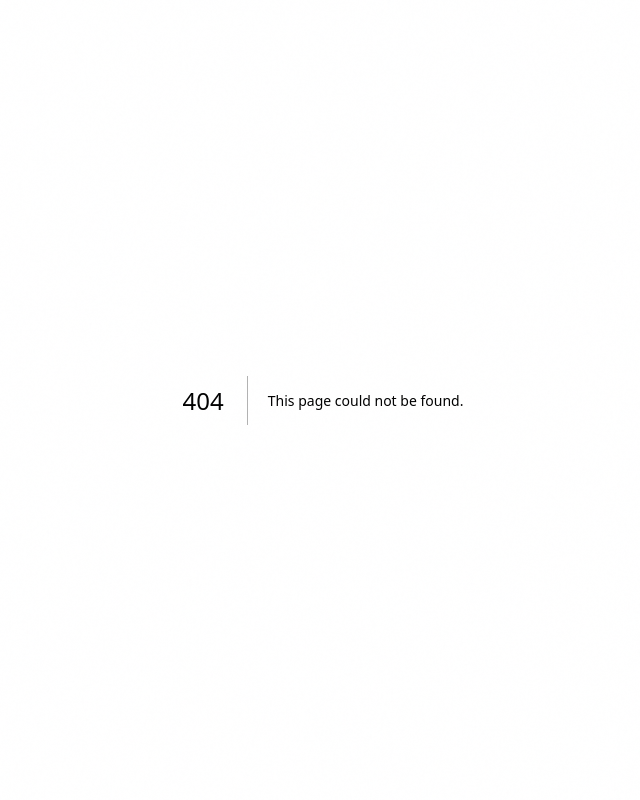
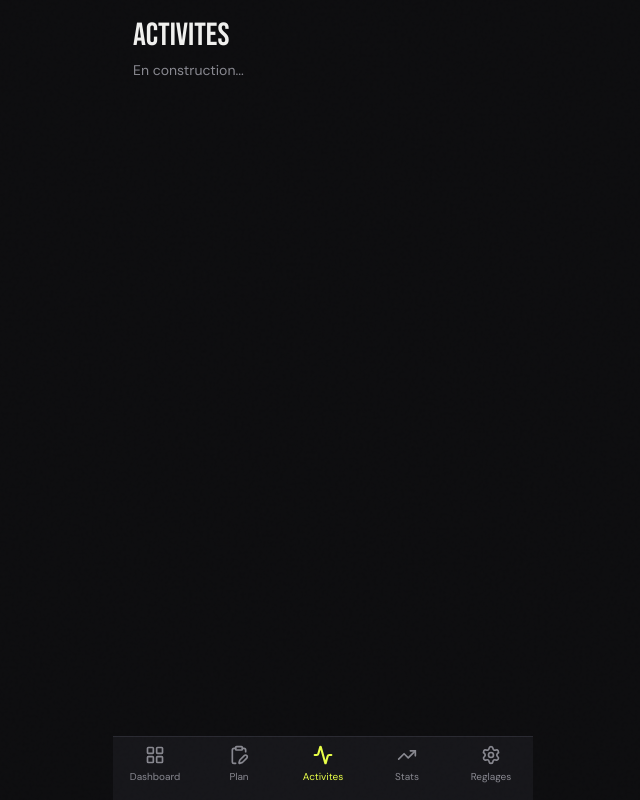
Before and after one commit to AThevon/PROGRUN, a Next.js app: page /activities in a window 1280 px wide. Before the commit this address had no page. Shown: the whole page, without its empty margins (317-957 px from the left). Built offline with nearby package versions, Linux system fonts and the light colour scheme.

Commit message:
feat: add layout shell with bottom navigation and placeholder pages

```diff
--- /dev/null
+++ b/src/app/(app)/activities/page.tsx
@@ -0,0 +1,8 @@
+export default function ActivitiesPage() {
+  return (
+    <div className="p-5">
+      <h1 className="font-bebas text-[32px] leading-none">Activites</h1>
+      <p className="text-muted text-sm mt-2">En construction...</p>
+    </div>
+  );
+}
--- /dev/null
+++ b/src/app/(app)/dashboard/page.tsx
@@ -0,0 +1,8 @@
+export default function DashboardPage() {
+  return (
+    <div className="p-5">
+      <h1 className="font-bebas text-[32px] leading-none">Dashboard</h1>
+      <p className="text-muted text-sm mt-2">En construction...</p>
+    </div>
+  );
+}
--- /dev/null
+++ b/src/app/(app)/layout.tsx
@@ -0,0 +1,10 @@
+import { BottomNav } from "@/components/ui/bottom-nav";
+
+export default function AppLayout({ children }: { children: React.ReactNode }) {
+  return (
+    <div className="max-w-[420px] mx-auto min-h-screen relative">
+      <main className="pb-20">{children}</main>
+      <BottomNav />
+    </div>
+  );
+}
--- /dev/null
+++ b/src/app/(app)/plan/page.tsx
@@ -0,0 +1,8 @@
+export default function PlanPage() {
+  return (
+    <div className="p-5">
+      <h1 className="font-bebas text-[32px] leading-none">Plan</h1>
+      <p className="text-muted text-sm mt-2">En construction...</p>
+    </div>
+  );
+}
--- /dev/null
+++ b/src/app/(app)/settings/page.tsx
@@ -0,0 +1,8 @@
+export default function SettingsPage() {
+  return (
+    <div className="p-5">
+      <h1 className="font-bebas text-[32px] leading-none">Reglages</h1>
+      <p className="text-muted text-sm mt-2">En construction...</p>
+    </div>
+  );
+}
--- /dev/null
+++ b/src/app/(app)/stats/page.tsx
@@ -0,0 +1,8 @@
+export default function StatsPage() {
+  return (
+    <div className="p-5">
+      <h1 className="font-bebas text-[32px] leading-none">Stats</h1>
+      <p className="text-muted text-sm mt-2">En construction...</p>
+    </div>
+  );
+}
--- /dev/null
+++ b/src/components/ui/bottom-nav.tsx
@@ -0,0 +1,43 @@
+"use client";
+
+import { usePathname } from "next/navigation";
+import Link from "next/link";
+import {
+  LayoutGrid,
+  ClipboardPen,
+  Activity,
+  TrendingUp,
+  Settings,
+} from "lucide-react";
+
+const NAV_ITEMS = [
+  { href: "/dashboard", label: "Dashboard", icon: LayoutGrid },
+  { href: "/plan", label: "Plan", icon: ClipboardPen },
+  { href: "/activities", label: "Activites", icon: Activity },
+  { href: "/stats", label: "Stats", icon: TrendingUp },
+  { href: "/settings", label: "Reglages", icon: Settings },
+] as const;
+
+export function BottomNav() {
+  const pathname = usePathname();
+
+  return (
+    <nav className="fixed bottom-0 left-1/2 -translate-x-1/2 w-full max-w-[420px] bg-surface border-t border-border flex z-50 pb-[max(8px,env(safe-area-inset-bottom))]">
+      {NAV_ITEMS.map(({ href, label, icon: Icon }) => {
+        const isActive = pathname.startsWith(href);
+        return (
+          <Link
+            key={href}
+            href={href}
+            className={`flex-1 flex flex-col items-center gap-1 py-2 text-[10px] transition-colors ${
+              isActive ? "text-accent" : "text-muted"
+            }`}
+          >
+            <Icon size={20} strokeWidth={isActive ? 2.5 : 2} />
+            {label}
+          </Link>
+        );
+      })}
+    </nav>
+  );
+}
--- /dev/null
+++ b/src/components/ui/skeleton.tsx
@@ -0,0 +1,7 @@
+export function Skeleton({ className = "" }: { className?: string }) {
+  return (
+    <div
+      className={`animate-pulse bg-border/50 rounded-lg ${className}`}
+    />
+  );
+}
```
